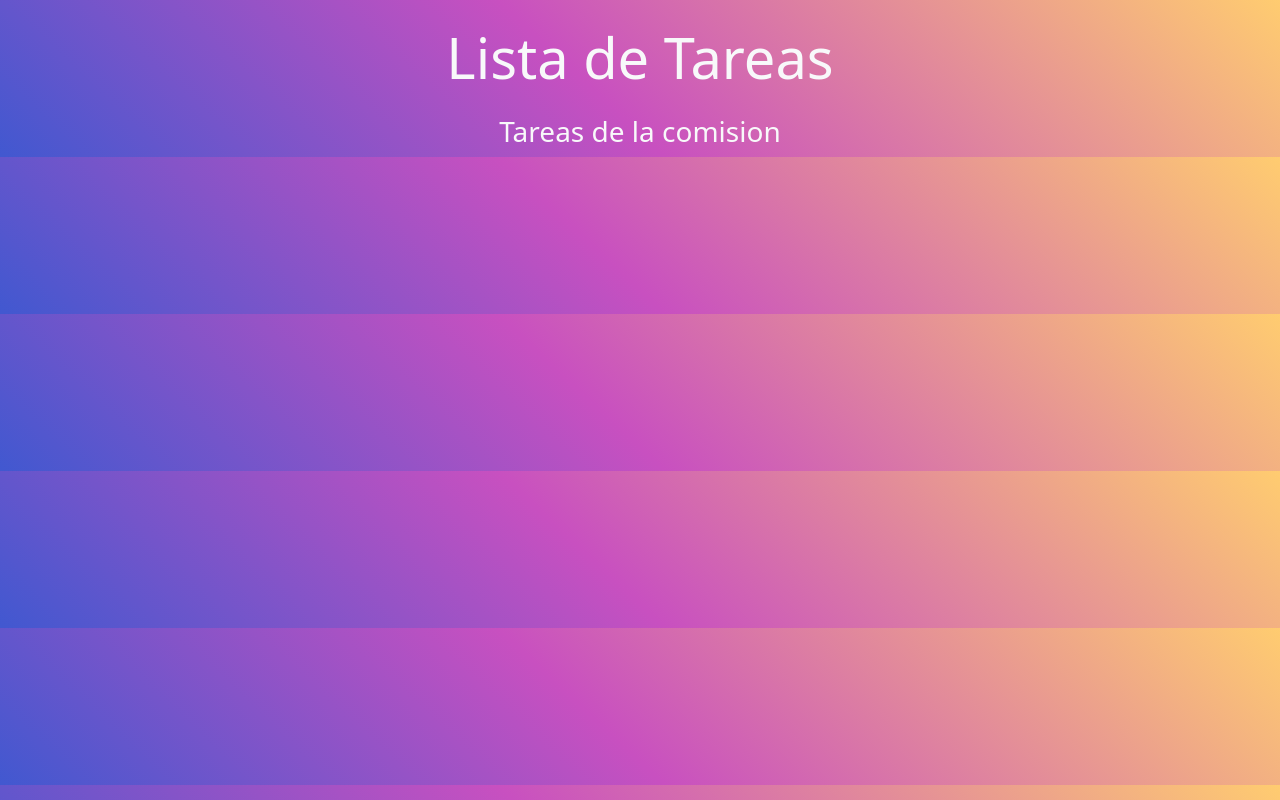
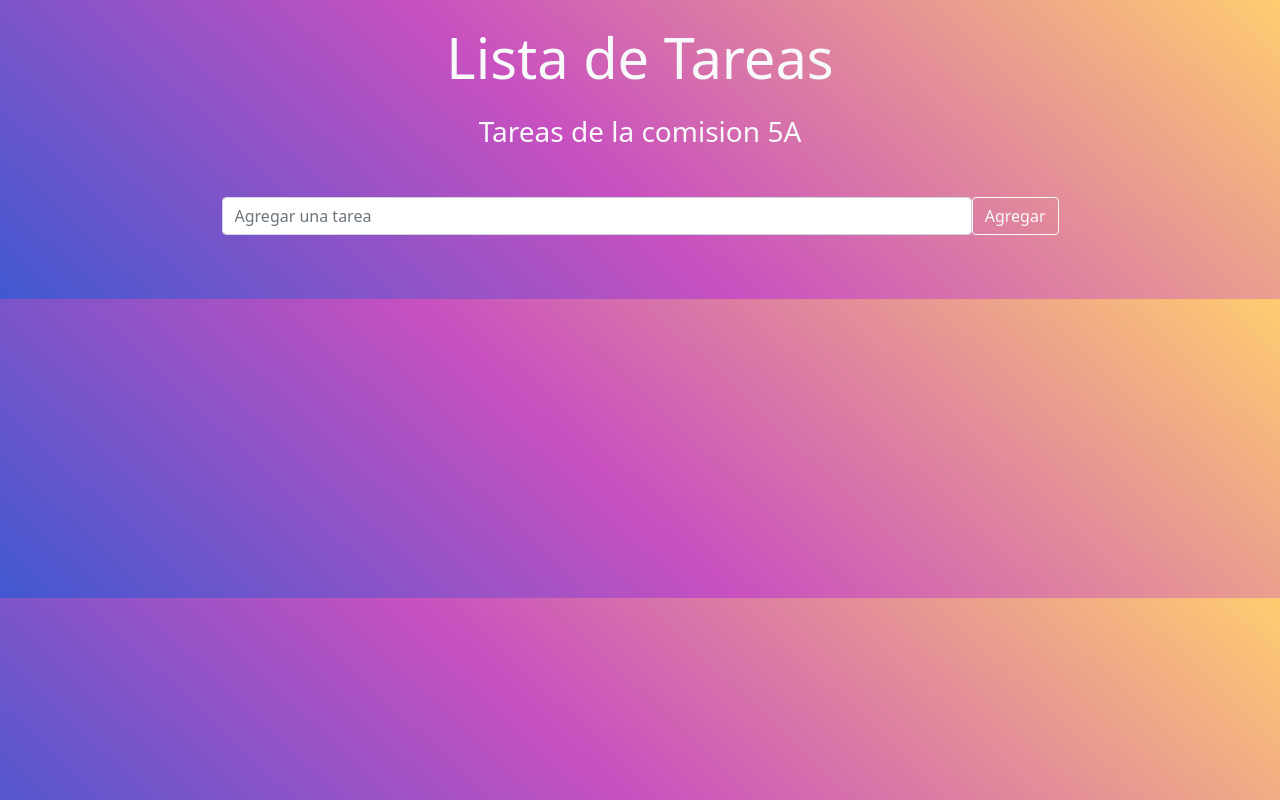
Before and after one commit to earias08/listaTareas5a, a React (Create React App) app: page / in a window 1280 px wide. Built offline with nearby package versions, Linux system fonts and the light colour scheme.

Commit message:
se agrego el componente FormTareas, ademas de las funciones guardatTarea y handleSubmit

```diff
--- a/src/App.js
+++ b/src/App.js
@@ -2,13 +2,15 @@ import './App.css';
 import Titulo from './components/Titulo';
 import 'bootstrap/dist/css/bootstrap.min.css';
 import Subtitulo from './components/Subtitulo';
+import FormTareas from './components/FormTareas';
 
 function App() {
   return (
     <div>
       {/*Esto es un class component*/}
       <Titulo/>
-      <Subtitulo></Subtitulo>
+      <Subtitulo comision='5A' prueba={true}></Subtitulo>
+      <FormTareas></FormTareas>
     </div>
   );
 }
--- /dev/null
+++ b/src/components/FormTareas.js
@@ -0,0 +1,42 @@
+import React, {useState} from "react";
+
+const FormTareas = () => {
+// aqui escribo codigo de js
+// crear un state
+const [tareas, setTareas] = useState([]);
+const [tarea, setTarea] = useState('');
+
+// const guardarTarea = (e) => {
+//     // obtengo el value del input
+//     // console.log(e.target.value);
+//     // guardar en el state
+//     setTarea(e.target.value);
+// }
+const handleSubmit = (e) =>{
+    e.preventDefault();
+    console.log('prueba');
+    let arreglo = tareas;
+    arreglo.push(tarea);
+    // actualizar en el state que tiene la lista de tareas
+    setTareas(arreglo);
+}
+
+  return (
+    <div className='container my-5 d-flex justify-content-center'>
+      {/* esto es un comentario dentro del html */}
+      <form className='w-75' onSubmit={handleSubmit}>
+        <div className="mb-3 d-flex">
+          <input
+            type="text"
+            className="form-control"
+            placeholder="Agregar una tarea"
+            onChange = {(e)=> setTarea(e.target.value)}
+          />
+          <button className='btn btn-outline-light' type='submit'>Agregar</button>
+        </div>
+      </form>
+    </div>
+  );
+};
+
+export default FormTareas;
--- a/src/components/Subtitulo.js
+++ b/src/components/Subtitulo.js
@@ -1,9 +1,9 @@
 import React from 'react';
 
-const Subtitulo = () => {
+const Subtitulo = (props) => {
     return (
         <div>
-            <h3 className='text-center text-light'>Tareas de la comision</h3>
+            <h3 className='text-center text-light'>Tareas de la comision {props.comision}</h3>
         </div>
     );
 };
```
